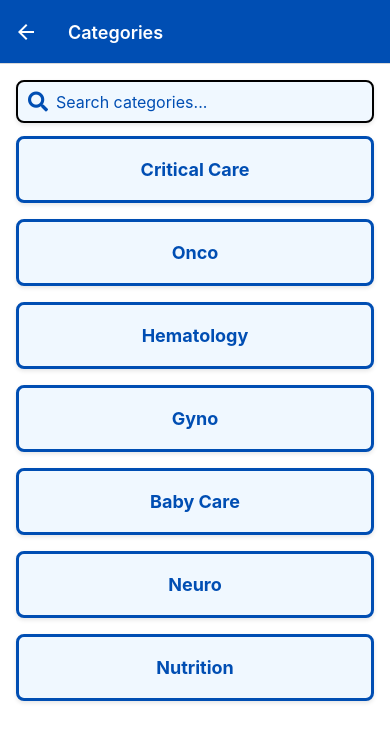
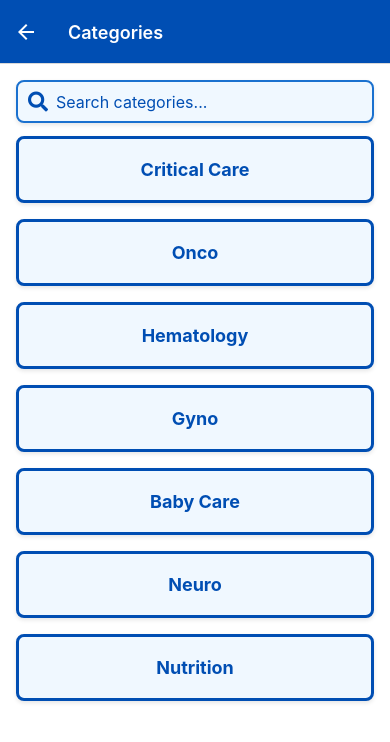
Before and after one commit to Brainless-Loco/medicine, a React Native app: screen /Categories in a window 390 px wide. Shown: the top 742 px of the page. Built offline with nearby package versions, Linux system fonts and the light colour scheme.

Commit message:
Minor Update on Category Screen

```diff
--- a/components/SearchBar/SearchBar.js
+++ b/components/SearchBar/SearchBar.js
@@ -31,7 +31,7 @@ const styles = StyleSheet.create({
     alignItems: 'center',
     backgroundColor: '#f0f8ff',
     borderWidth: 2.5,
-    borderColor: '#007de',
+    borderColor: '#1b71cf',
     borderRadius: 8,
     paddingHorizontal: 10,
     paddingVertical: 8,
```
